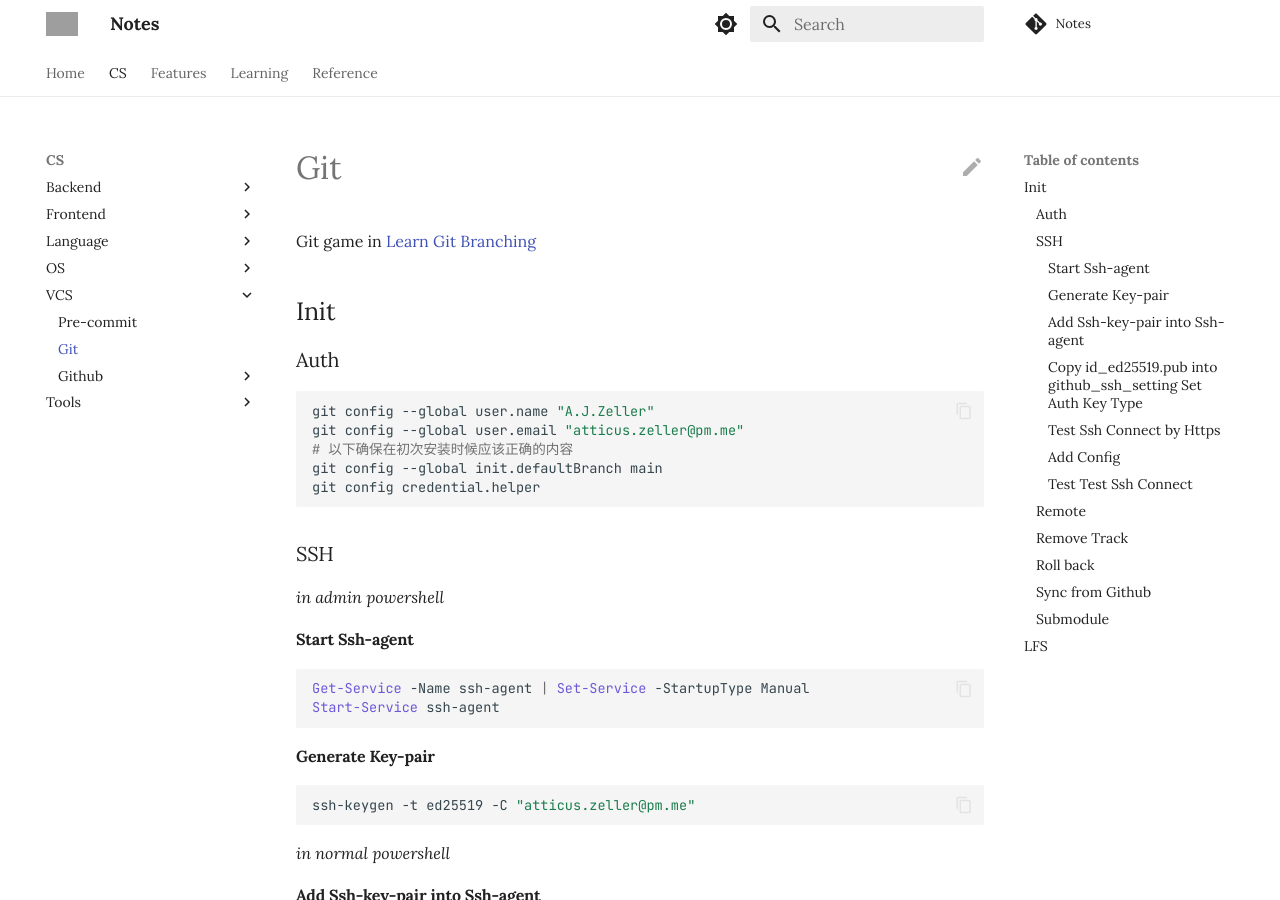
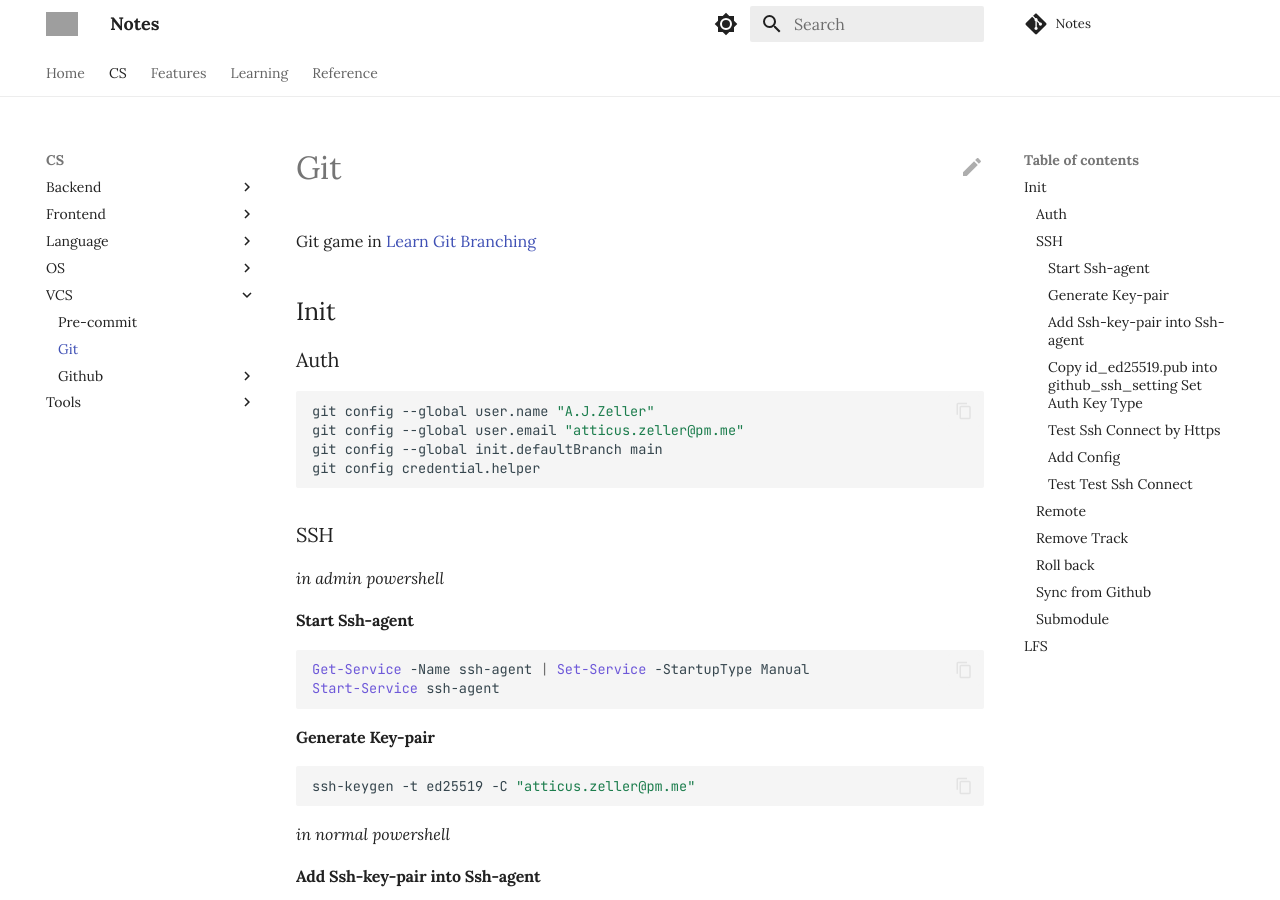
Before and after one commit to AtticusZeller/atticuszeller.github.io, an MkDocs documentation site: the page built from atticuszeller/CS/VCS/git.md, in a window 1280 px wide and 900 px high. Built offline with MkDocs 1.6.1 and Material for MkDocs 9.7.7, drawn with Linux system fonts in a browser that asks for light colours; nearby versions of some CDN libraries; library files that are not in the unit come from our copies; comment, search, counter and statistics services are not loaded; grey boxes are pictures that could not be loaded.

Commit message:
remove # in git

````diff
--- a/atticuszeller/CS/VCS/git.md
+++ b/atticuszeller/CS/VCS/git.md
@@ -9,7 +9,6 @@ Git game in [Learn Git Branching](https://learngitbranching.js.org/?locale=en_US
 ```bash
 git config --global user.name "A.J.Zeller"
 git config --global user.email "atticus.zeller@pm.me"
-# 以下确保在初次安装时候应该正确的内容
 git config --global init.defaultBranch main
 git config credential.helper
 ```
````
